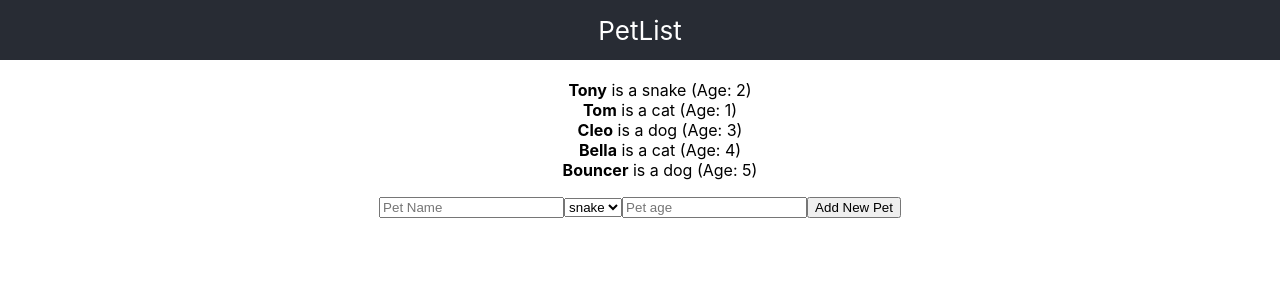
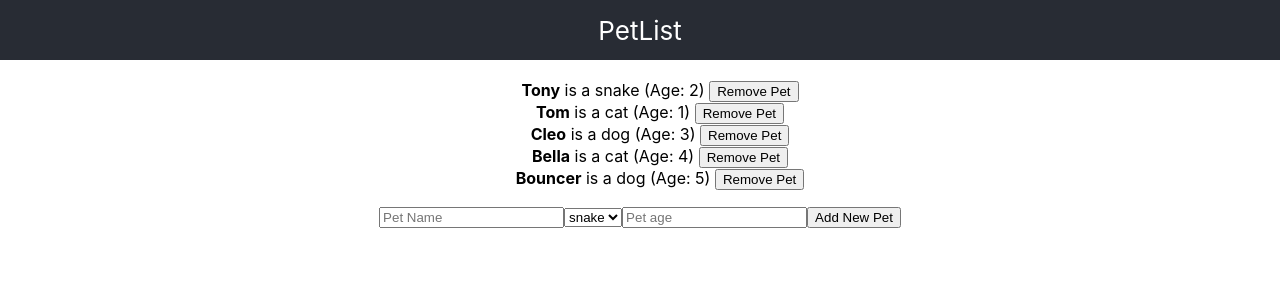
Before and after one commit to ayoungh/PetList, a React (Create React App) app: page / in a window 1280 px wide. Shown: the top 300 px of the page. Built offline with nearby package versions, Linux system fonts and the light colour scheme.

Commit message:
Add ability to remove pets

```diff
--- a/src/App.js
+++ b/src/App.js
@@ -1,4 +1,4 @@
-import React, { useState } from 'react';
+import React, { useState, useEffect } from 'react';
 import './App.css';
 
 function App() {
@@ -27,6 +27,12 @@ function App() {
     //uniqueAnimalTypes = [...new Set(pets.map(item => item.animalType))];
   };
 
+  const handleRemovePet = e => {
+    console.log("remove pet: ", e)
+    let petList  = pets;
+    petList.splice(e, 1);
+    setPets([...petList]);
+  };
 
   return (
     <div className="App">
@@ -35,7 +41,7 @@ function App() {
       </header>
 
       <ul className="petList">
-        {pets.map((pet, inx) => <li key={inx}><strong>{pet.name}</strong> is a {pet.animalType} (Age: {pet.age})</li>)}
+        {pets.map((pet, inx) => <li key={inx}><strong>{pet.name}</strong> is a {pet.animalType} (Age: {pet.age}) <button onClick={() => handleRemovePet(inx)}>Remove Pet</button></li>)}
       </ul>
 
       <input type="text" placeholder="Pet Name" onChange={(e)=>setPetName(e.target.value)}/>
```
